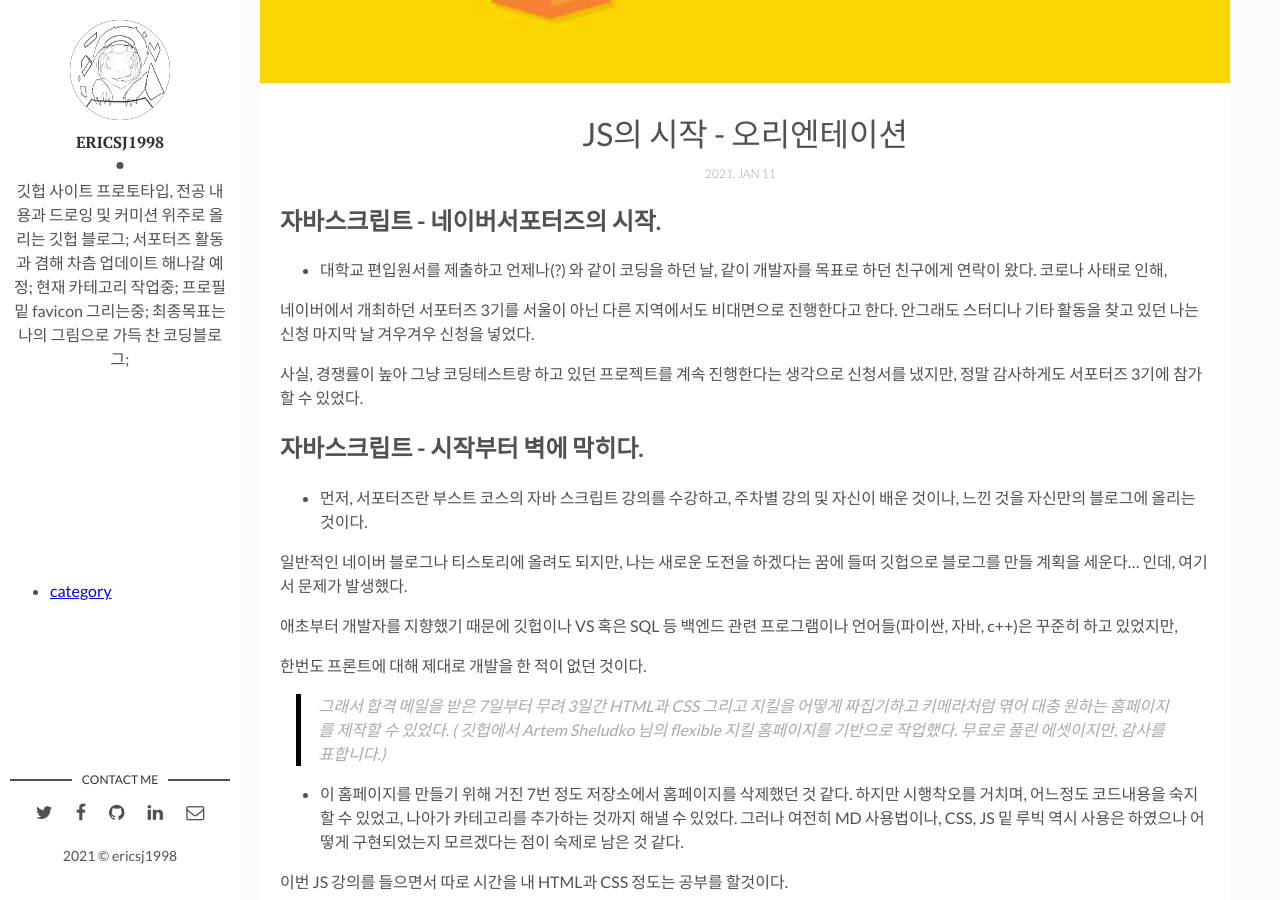
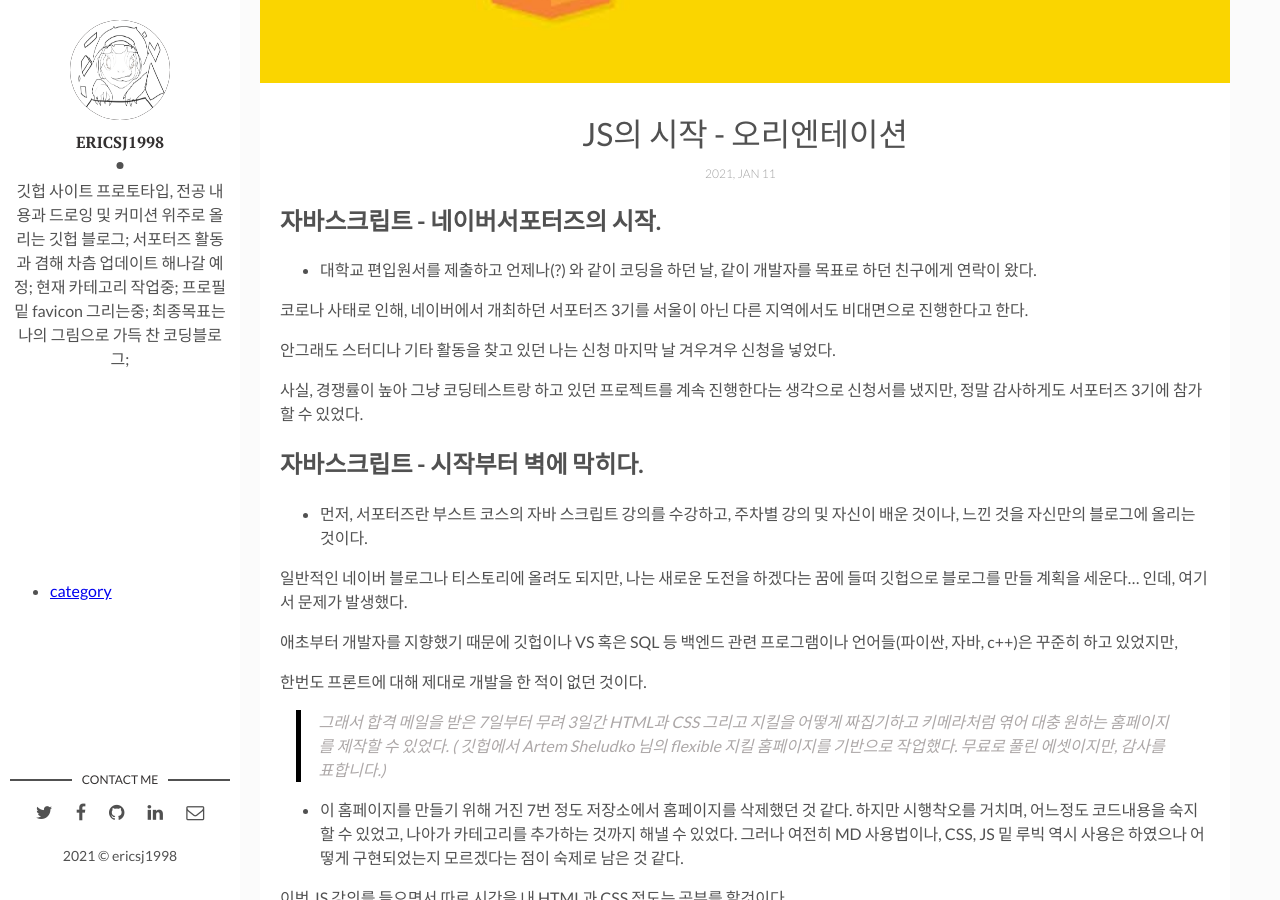
Before and after one commit to ericsj1998/ericsj1998.github.io, a Jekyll site: the page built from _posts/2021-01-11-JS의 시작-오리엔테이션.markdown, in a window 1280 px wide and 900 px high, scrolled down 437 px. Built offline with Jekyll 4.4.1, drawn with Linux system fonts in a browser that asks for light colours; some of the changed text lies outside the part shown.

```diff
--- a/_posts/2021-01-11-JS의 시작-오리엔테이션.markdown
+++ b/_posts/2021-01-11-JS의 시작-오리엔테이션.markdown
@@ -10,9 +10,11 @@ tags: [홈페이지 너무 어렵다, 프론트의 시작, 네이버]
 
 ## 자바스크립트 - 네이버서포터즈의 시작.
 
-* 대학교 편입원서를 제출하고 언제나(?) 와 같이 코딩을 하던 날, 같이 개발자를 목표로 하던 친구에게 연락이 왔다. 코로나 사태로 인해,
+* 대학교 편입원서를 제출하고 언제나(?) 와 같이 코딩을 하던 날, 같이 개발자를 목표로 하던 친구에게 연락이 왔다.
 
-네이버에서 개최하던 서포터즈 3기를 서울이 아닌 다른 지역에서도 비대면으로 진행한다고 한다. 안그래도 스터디나 기타 활동을 찾고 있던 나는 신청 마지막 날 겨우겨우 신청을 넣었다.
+코로나 사태로 인해, 네이버에서 개최하던 서포터즈 3기를 서울이 아닌 다른 지역에서도 비대면으로 진행한다고 한다.
+
+안그래도 스터디나 기타 활동을 찾고 있던 나는 신청 마지막 날 겨우겨우 신청을 넣었다.
 
 사실, 경쟁률이 높아 그냥 코딩테스트랑 하고 있던 프로젝트를 계속 진행한다는 생각으로 신청서를 냈지만, 정말 감사하게도 서포터즈 3기에 참가 할 수 있었다.
 
@@ -67,6 +69,6 @@ tags: [홈페이지 너무 어렵다, 프론트의 시작, 네이버]
 
 다시 한번 프론트의 세계를 경험하게 해준 부스트코스 서포터즈 3기에 대해 감사를 표하며, 첫주차 오리엔테이션 글을 마친다.
 
-*추후 문법관련 및 사진 등 기타내용 추가 예정
-*대충 필수기능들은 다 넣은 것 같지만 추가적 기능에 대해 고민중
-*프로필과 파비콘 등 그림을 열심히 그리는 중이지만 코딩과 병행할려니 요새 수면부족에 시달린다...
+* 추후 문법관련 및 사진 등 기타내용 추가 예정
+* 대충 필수기능들은 다 넣은 것 같지만 추가적 기능에 대해 고민중
+* 프로필과 파비콘 등 그림을 열심히 그리는 중이지만 코딩과 병행할려니 요새 수면부족에 시달린다...
```
